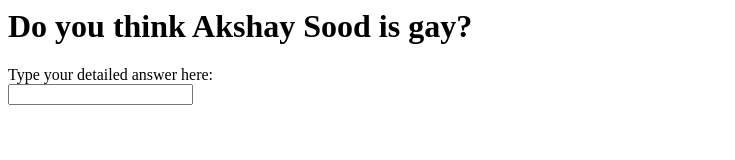
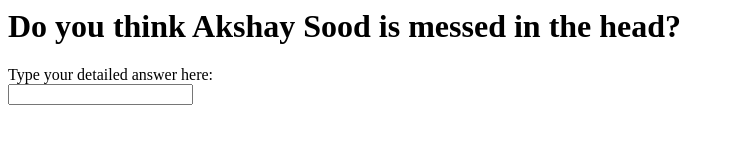
Before and after one commit to AkshaySapra/AkshaySapra.github.io, a plain HTML site: page index.html in a window 1280 px wide. Shown: the whole page, without its empty margins (0-735 px from the left). Drawn offline with Linux system fonts and the light colour scheme.

Commit message:
Update index.html

```diff
--- a/index.html
+++ b/index.html
@@ -1,10 +1,10 @@
 
 
    <title>
-      Do you think Akshay Sood is gay?
+      Do you think Akshay Sood is messed in the head?
      </title>
       <body>
-      <h1> Do you think Akshay Sood is gay?</h1>
+      <h1> Do you think Akshay Sood is messed in the head?</h1>
      </body>
     <form>
    Type your detailed answer here:<br>
```
